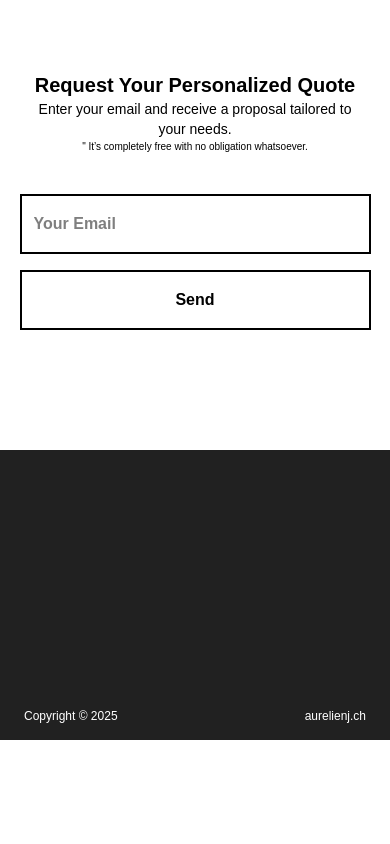
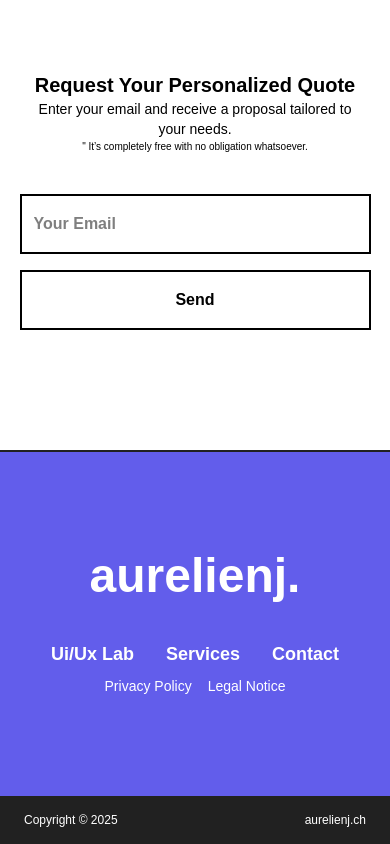
Before and after one commit to aurelien404/aurelienj.ch, a React (Vite) app: page / in a window 390 px wide. Shown: the part 1395-2239 px from the top of the page. Before the commit the page ends 2135 px from the top, so only its background shows below. Built offline with nearby package versions, Linux system fonts and the light colour scheme; a web font is replaced by a local one.

Commit message:
Footer Add links - responsive

```diff
--- a/public/locales/en/translation.json
+++ b/public/locales/en/translation.json
@@ -12,14 +12,21 @@
         "title": "Contact Us",
         "content": "You can reach us via email or phone."
     },
+    "UiUxLab": {
+        "title": "Ui/Ux Lab",
+        "content": "Welcome to my UI/UX playground."
+    },
     "notfound": {
         "title": "404 - Page Not Found",
         "content": "The page you are looking for does not exist."
     },
     "link": {
-            "home": "Home",
-            "service": "Services",
-            "contact": "Contact"
+        "home": "Home",
+        "service": "Services",
+        "contact": "Contact",
+        "UiUxLab": "Ui/Ux Lab",
+        "PP": "Privacy Policy",
+        "LN": "Legal Notice"
     },
     "footer": {
         "title": "Request Your Personalized Quote",
--- a/public/locales/fr/translation.json
+++ b/public/locales/fr/translation.json
@@ -12,6 +12,10 @@
         "title": "Nous Contacter",
         "content": "Vous pouvez nous joindre par e-mail ou téléphone."
     },
+    "UiUxLab": {
+        "title": "Ui/Ux Lab",
+        "content": "Page de mes expériences Ui Ux."
+    },
     "notfound": {
         "title": "404 - Page non trouvée",
         "content": "La page que vous recherchez n'existe pas."
@@ -19,12 +23,15 @@
     "link": {
         "home": "Accueil",
         "service": "Services",
-        "contact": "Contact"
+        "contact": "Contact",
+        "UiUxLab": "Ui/Ux Lab",
+        "PP": "Politique de confidentialité",
+        "LN": "Mentions légales"
     },
     "footer": {
         "title": "Demandez votre devis personnalisé",
         "subtitle": "Entrez votre email et recevez une proposition adaptée à vos besoins.",
-        "note": "C’est 100 % gratuit et sans aucun engagement.",
+        "note": "C’est 100% gratuit et sans aucun engagement.",
         "mail": "Votre Email",
         "button": "Envoyer",
         "loading": "Envoi en cours...",
--- a/src/App.jsx
+++ b/src/App.jsx
@@ -1,9 +1,11 @@
 import { BrowserRouter as Router, Routes, Route, Link } from 'react-router-dom';
-import { useTranslation } from 'react-i18next';
+
 import Home from './pages/Home';
 import Service from './pages/Services';
 import Contact from './pages/Contact';
+import UiUxLab from './pages/UiUxLab';
 import NotFound from './pages/NotFound';
+
 import Header from './components/header';
 import Footer from './components/footer';
 
@@ -16,6 +18,7 @@ function App() {
         <Route path="/" element={<Home />} />
         <Route path="/service" element={<Service />} />
         <Route path="/contact" element={<Contact />} />
+        <Route path="/UiUxLab" element={<UiUxLab />} />
         <Route path="*" element={<NotFound />} />
       </Routes>
       <Footer />
--- a/src/components/footer.jsx
+++ b/src/components/footer.jsx
@@ -1,11 +1,11 @@
+import { Link, useLocation } from 'react-router-dom';
 import { useTranslation } from 'react-i18next';
 import { useState } from 'react';
 import emailjs from '@emailjs/browser';
 
-
-
 function Footer() {
-    const { t } = useTranslation();
+    const { t, i18n } = useTranslation();
+    const location = useLocation();
     const [email, setEmail] = useState('');
     const [message, setMessage] = useState(null);
     const [isError, setIsError] = useState(false);
@@ -20,7 +20,6 @@ function Footer() {
             setIsError(true);
             return;
         }
-
 
         setIsLoading(true);
 
@@ -42,6 +41,21 @@ function Footer() {
             });
     };
 
+    const HoverLettersLink = ({ to, isActive, children, onClick }) => {
+        return (
+            <Link
+                to={to}
+                onClick={onClick}
+                className={`link-style mr-4 ${isActive ? 'link-style-active' : ''} letter-hover-effect`}
+                >
+                {[...children].map((char, i) => (
+                    <span key={i} className="inline-block transition-transform duration-300 hover:rotate-12 hover:text-zzlink">
+                        {char}
+                    </span>
+                ))}
+            </Link>
+        );
+    };
 
     return (
         <footer className="w-screen bg-zzcontrast border-t-2 border-zzbase">
@@ -75,7 +89,24 @@ function Footer() {
 
                 </div>
             </div>
-            <div className='w-full h-[150px] py-30 mx-auto flex flex-col items-center bg-zzbase '>
+            <div className='w-full py-25 mx-auto flex flex-col items-center bg-zzlink text-zzcontrast'>
+                <a href='/' className='text-5xl  w-full text-center font-extrabold transition-all duration-300 ease-out'>
+                    {[...'aurelienj.'].map((char, i) => (
+                        <span key={i}
+                            className="inline-block transition-transform duration-300 hover:rotate-12 hover:text-zzbase">
+                            {char}
+                        </span>
+                    ))}
+                </a>
+                <nav className='flex flex-row gap-8 md:gap-6 text-lg mt-10'>
+                    <Link to="/UiUxLab" onClick={() => { window.scrollTo({ top: 0, behavior: 'smooth' }) }} className={`link-zzstyle ${location.pathname === '/UiUxLab' ? 'link-zzstyle-active' : ''}`}>{t('link.UiUxLab')}</Link>
+                    <Link to="/service" onClick={() => { window.scrollTo({ top: 0, behavior: 'smooth' }) }} className={`link-zzstyle ${location.pathname === '/service' ? 'link-zzstyle-active' : ''}`}>{t('link.service')}</Link>
+                    <Link to="/contact" onClick={() => { window.scrollTo({ top: 0, behavior: 'smooth' }) }} className={`link-zzstyle ${location.pathname === '/contact' ? 'link-zzstyle-active' : ''}`}>{t('link.contact')}</Link>
+                </nav>
+                <nav className='flex flex-row gap-4 text-sm font-extralight mt-2'>
+                    <a href='#' className="link-style">{ t('link.PP')}</a>
+                    <a href='#' className="link-style">{ t('link.LN')}</a>
+                </nav>
             </div>
             <div className='py-4 px-6 w-full flex justify-between mx-auto text-zzcontrast font-extralight text-xs bg-zzbase'>
                 <p>Copyright © 2025</p>
--- a/src/components/header.jsx
+++ b/src/components/header.jsx
@@ -24,8 +24,6 @@ function Header() {
             </Link>
         );
     };
-
-
 
     useEffect(() => {
         const handleScroll = () => {
--- a/src/index.css
+++ b/src/index.css
@@ -8,6 +8,18 @@
   --color-zzcontrast: #fff;
   --color-zzlink: #625deb;
 
+}
+
+@layer utilities {
+  @keyframes shake {
+    0%, 100% { transform: translateX(0); }
+    20%, 60% { transform: translateX(-4px); }
+    40%, 80% { transform: translateX(4px); }
+  }
+
+  .animate-shake {
+    animation: shake 0.5s infinite;
+  }
 }
 
 input,
@@ -24,13 +36,15 @@ body {
   font-weight: var(--font-weight-semibold)
 }
 
-.link-style {
+.link-style,
+.link-zzstyle {
   position: relative;
   text-decoration: none;
   cursor: pointer;
 }
 
-.link-style::after {
+.link-style::after,
+.link-zzstyle::after {
   content: "";
   position: absolute;
   width: 0;
@@ -41,7 +55,14 @@ body {
   transition: width 0.3s ease-out, right 0.3s ease-out;
 }
 
-.link-style:hover::after {
+.link-style:hover::after,
+.link-zzstyle:hover::after {
+  width: 100%;
+  right: 0;
+}
+
+.link-zzstyle-active::after,
+.link-style-active::after {
   width: 100%;
   right: 0;
 }
@@ -51,19 +72,13 @@ body {
 }
 
 .link-style-active::after {
-  width: 100%;
-  right: 0;
   background-color: var(--color-zzlink);
 }
 
-@layer utilities {
-  @keyframes shake {
-    0%, 100% { transform: translateX(0); }
-    20%, 60% { transform: translateX(-4px); }
-    40%, 80% { transform: translateX(4px); }
-  }
+.link-zzstyle-active {
+  color: var(--color-zzbase);
+}
 
-  .animate-shake {
-    animation: shake 0.5s infinite;
-  }
+.link-zzstyle-active::after {
+  background-color: var(--color-zzbase);
 }
--- /dev/null
+++ b/src/pages/UiUxLab.jsx
@@ -0,0 +1,13 @@
+import { useTranslation } from 'react-i18next';
+
+function UiUxLab() {
+    const { t } = useTranslation();
+    return (
+        <div className="w-screen h-[150vh] bg-amber-700">
+            <h1 className="text-2xl font-bold">{t('UiUxLab.title')}</h1>
+            <p>{t('UiUxLab.content')}</p>
+        </div>
+    );
+}
+
+export default UiUxLab;
```
